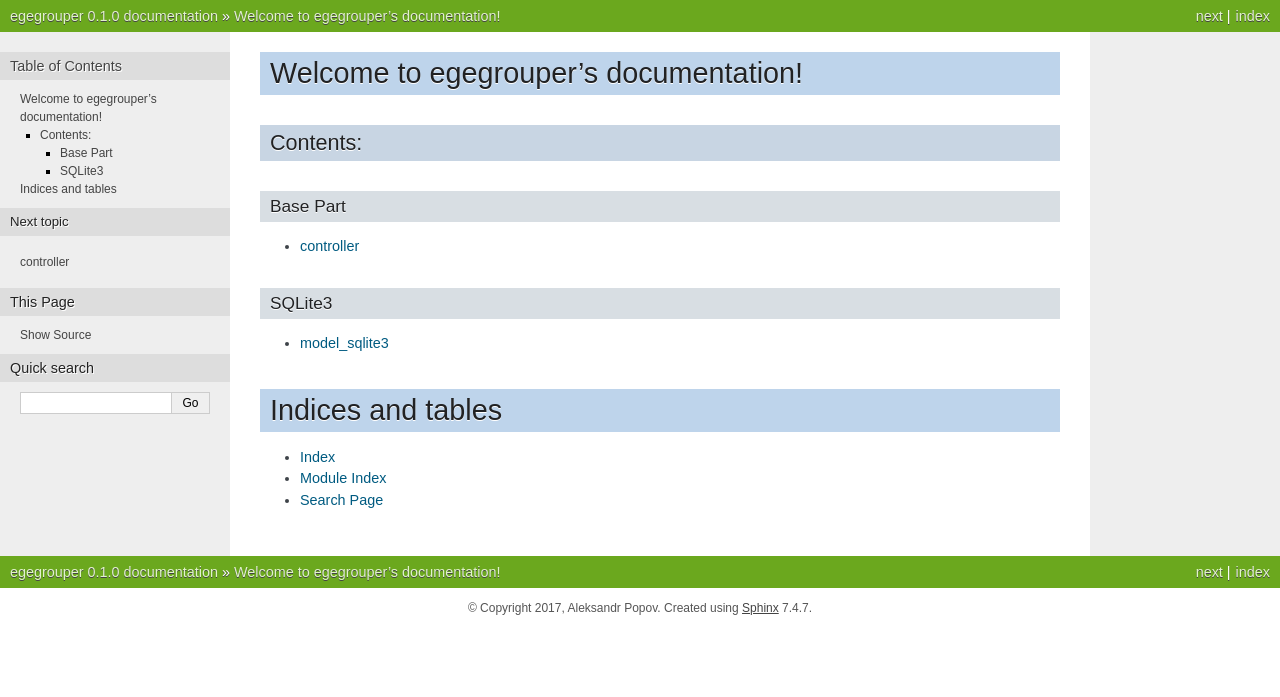
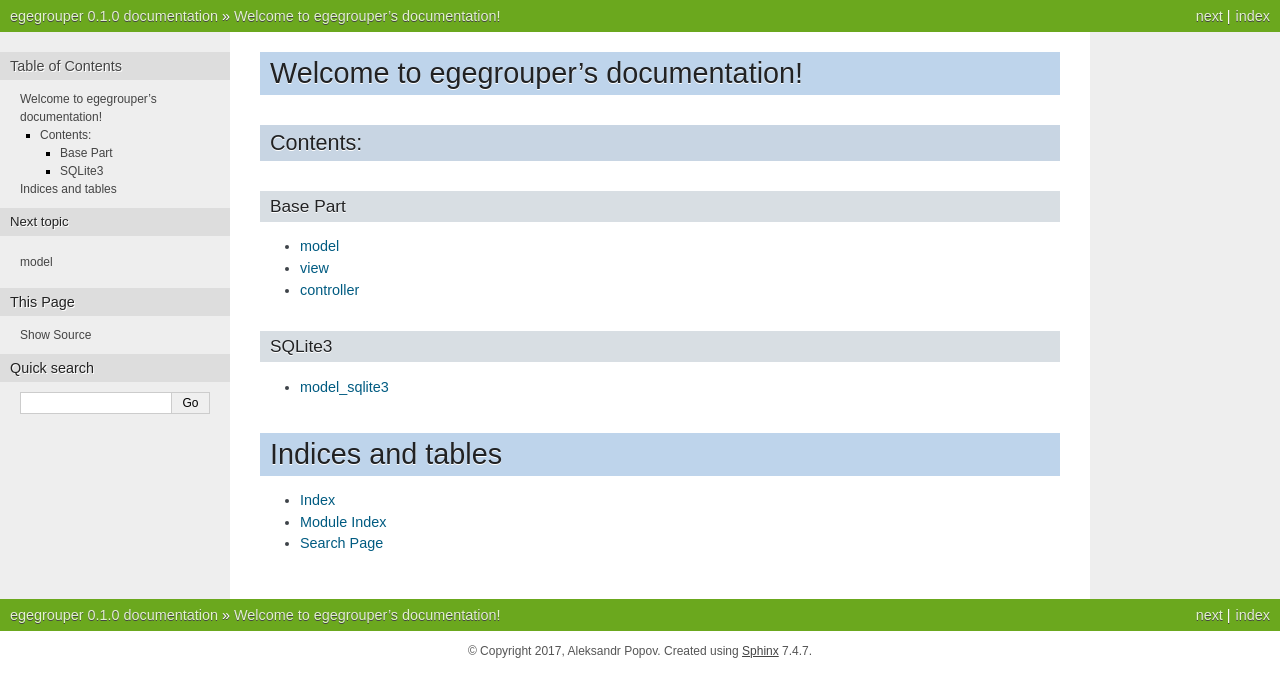
Before and after one commit to aleneus/egegrouper, a Sphinx documentation site: the page built from doc/source/index.rst, in a window 1280 px wide. Shown: the top 697 px of the page. Built offline with Sphinx 7.4.7, drawn with Linux system fonts in a browser that asks for light colours.

Commit message:
doc new files

```diff
--- a/doc/source/index.rst
+++ b/doc/source/index.rst
@@ -14,6 +14,8 @@ Base Part
 
 .. toctree::
 
+   model
+   view
    controller
 
 SQLite3
--- /dev/null
+++ b/doc/source/model.rst
@@ -0,0 +1,5 @@
+model
+========================
+
+.. automodule:: model
+   :members:
--- /dev/null
+++ b/doc/source/view.rst
@@ -0,0 +1,5 @@
+view
+========================
+
+.. automodule:: view
+   :members:
```
